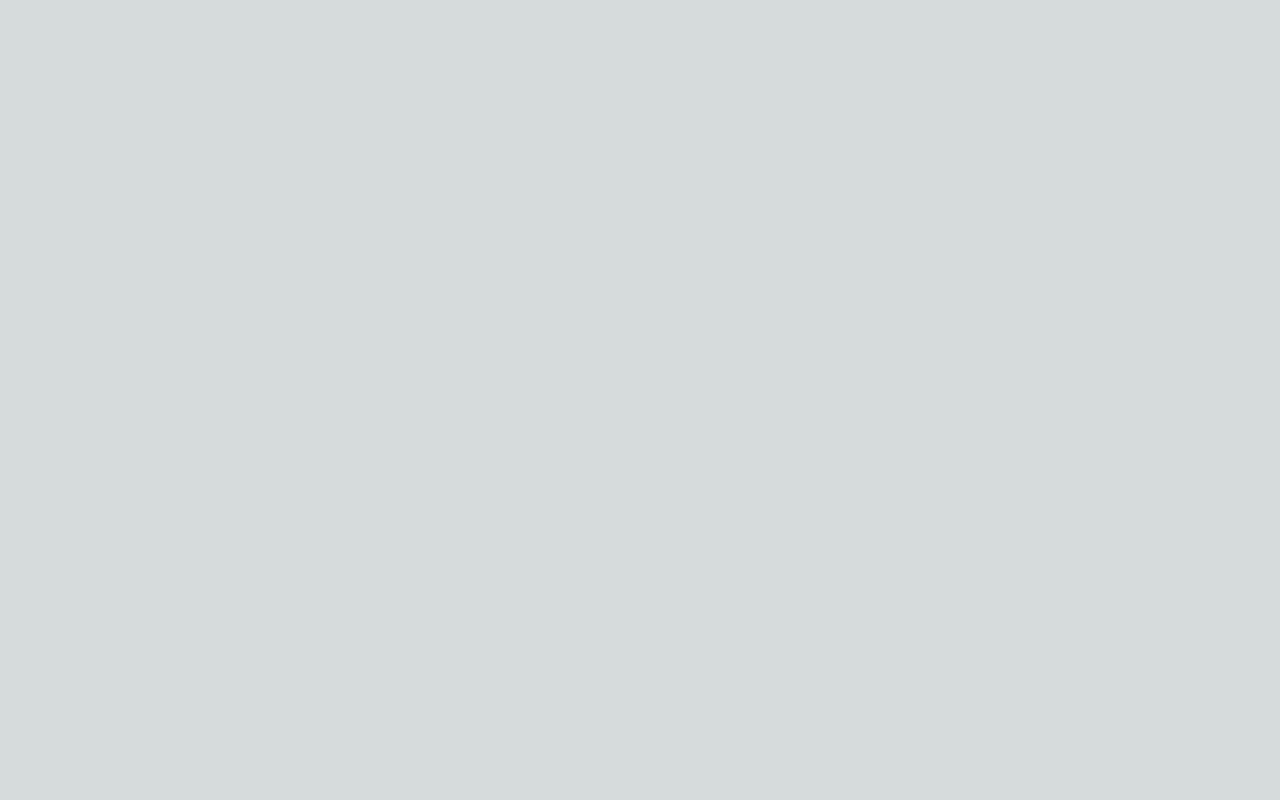
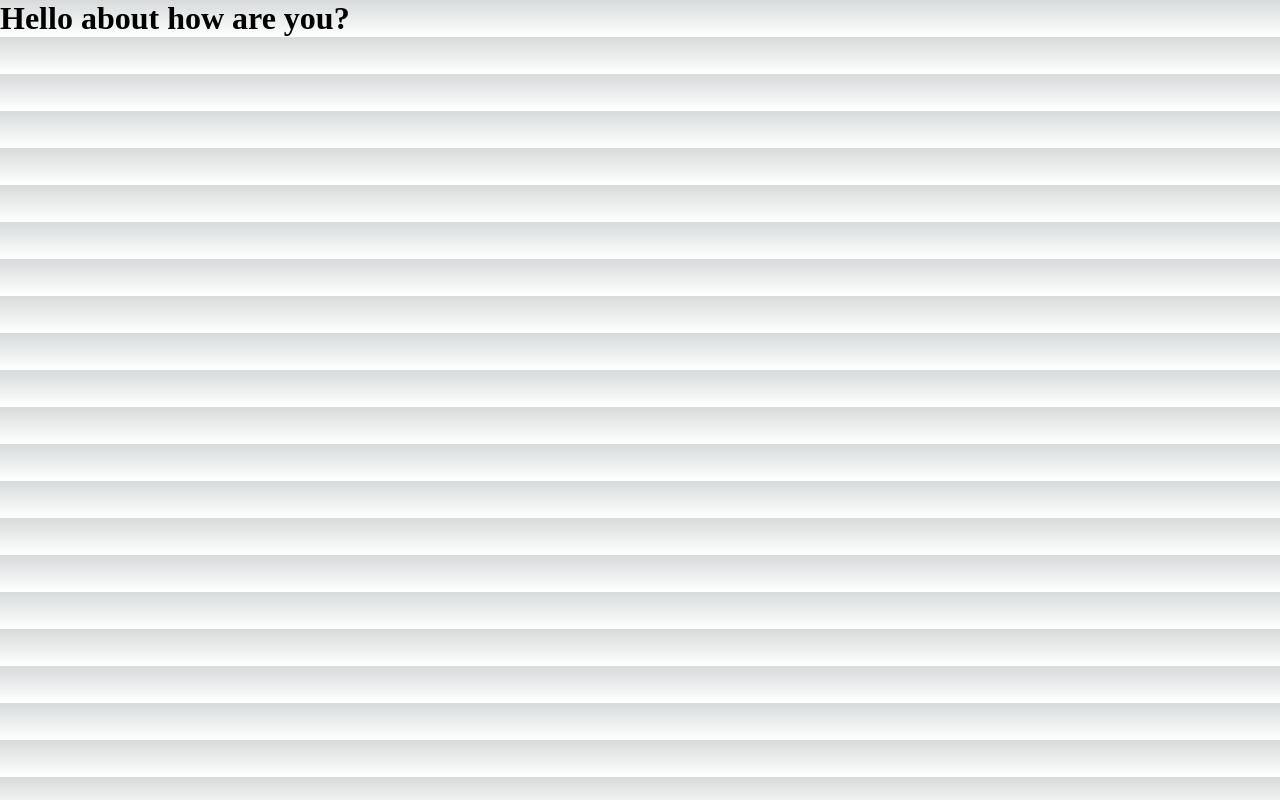
Before and after one commit to rabiayousuf187/Next-React-JS-2ndClass-10Sep2023, a Next.js app: page /about in a window 1280 px wide. Built offline with nearby package versions, Linux system fonts and the light colour scheme.

Commit message:
Working on File BAsed Routing in Next JS

```diff
--- a/src/pages/about.js
+++ b/src/pages/about.js
@@ -3,7 +3,7 @@ import React from 'react'
 const about = () => {
   return (
     <div>
-
+      <h1>Hello about how are you?</h1>
     </div>
   )
 }
```
